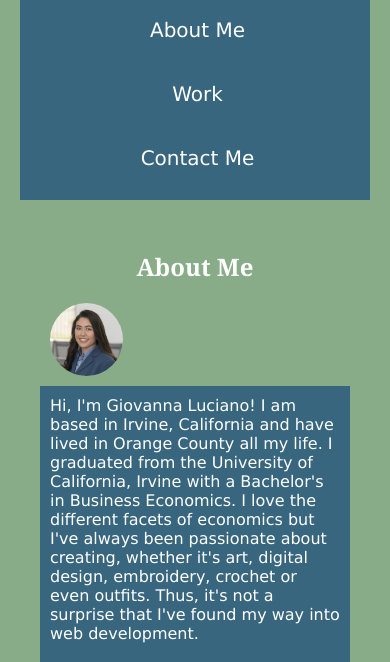
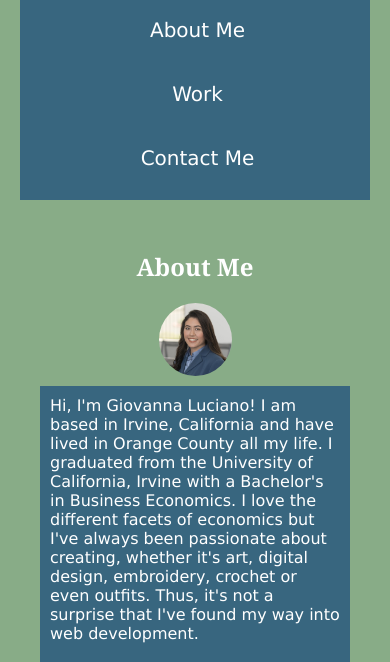
Before and after one commit to Vannasaur/module-2-professional-portfolio, a plain HTML site: page index.html in a window 390 px wide. Shown: the part 182-844 px from the top of the page. Drawn offline with Linux system fonts and the light colour scheme.

Commit message:
fifth commit, updated README file and CSS stylesheet with additional formatting, added MIT LICENSE, safe revert point

```diff
--- a/assets/css/style.css
+++ b/assets/css/style.css
@@ -64,7 +64,6 @@ main {
     font-family: var(--main-text-font);
 }
 main section h2 {
-    display: flex;
     float: left;
     justify-content: center;
     font-family: var(--header-font);
@@ -83,6 +82,7 @@ h3 {
     flex-direction: row;
     float:left;
     max-width: 10%;
+    min-width: 10%;
 }
 
 .About-Me p {
@@ -135,8 +135,6 @@ h3 {
     left: 20px;
     background-color: var(--main-container-color);
     color: var(--main-text-color);
-    /* padding-left: 20px;
-    padding-right: 20px; */
 }
 
 /* Contact Me section */
@@ -153,7 +151,7 @@ h3 {
     opacity: 1.0;
 }
 
-/* Cards are split into two columns at 1077px or smaller */
+/* Elements are stacked on top of each other at 1077px or smaller */
 @media screen and (max-width: 1077px) {
     header {
         padding:0;
@@ -170,20 +168,16 @@ h3 {
         display: flex;
         justify-content: center;
     }
-    /* main section h2 {
-        display:grid;
+
+    .About-Me {
+        display:flex;
+        flex-direction: column;
         justify-content: center;
-    } */
-    /* main h2{
-        flex-direction: row;
-        float:none;
-    } */
-    .About-Me {
-        display:grid;
-        justify-content: center;
+        align-items: center;
     }
     .Headshot {
         max-width: 30%;
+        min-width: 10%;
         float: none;
     }
     .Work{
```
Also changed, not shown: 2 other files.
